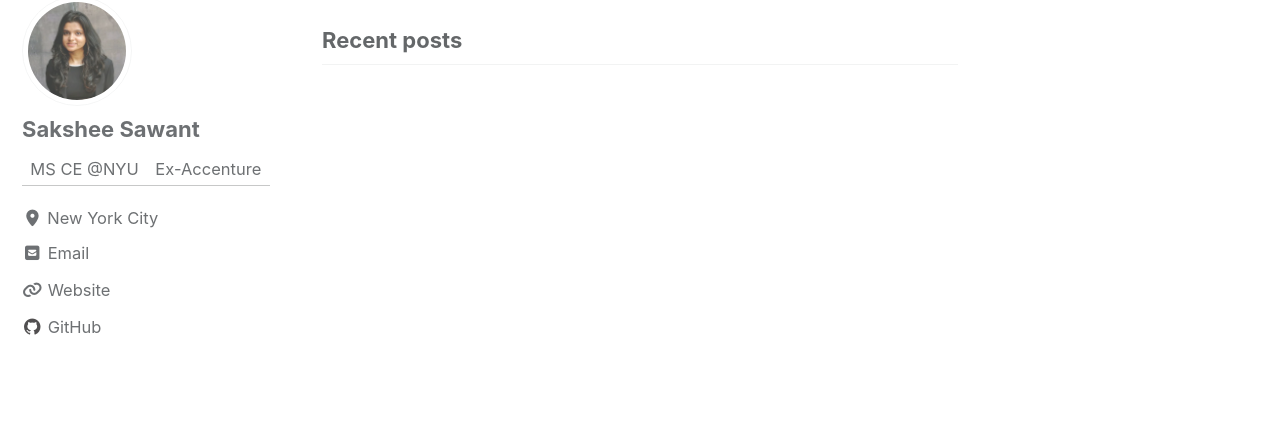
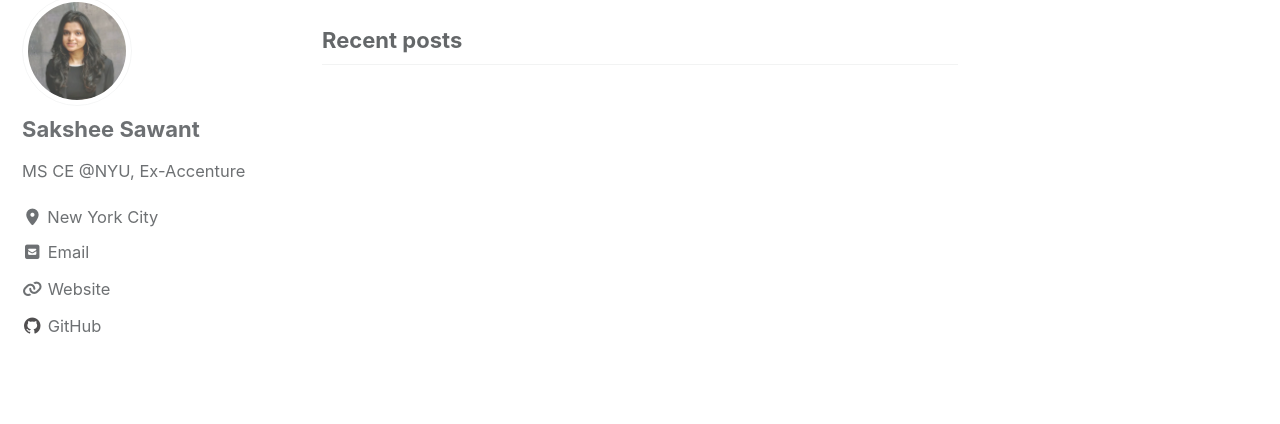
Before and after one commit to saksheessawant/saksheessawant.github.io, a Jekyll site: the page built from index.html, in a window 1280 px wide. Shown: the part 115-539 px from the top of the page. Built offline with Jekyll 4.4.1, drawn with Linux system fonts in a browser that asks for light colours; cached includes are drawn as plain includes; the list of posts is cut into pages by our own code.

Commit message:
updating website

```diff
--- a/_config.yml
+++ b/_config.yml
@@ -115,7 +115,7 @@ analytics:
 author:
   name             : "Sakshee Sawant"
   avatar           : "/assets/images/bio-photo.jpg"
-  bio              : "MS CE @NYU | Ex-Accenture"
+  bio              : "MS CE @NYU, Ex-Accenture"
   location         : "New York City"
   email            :
   links:
```
